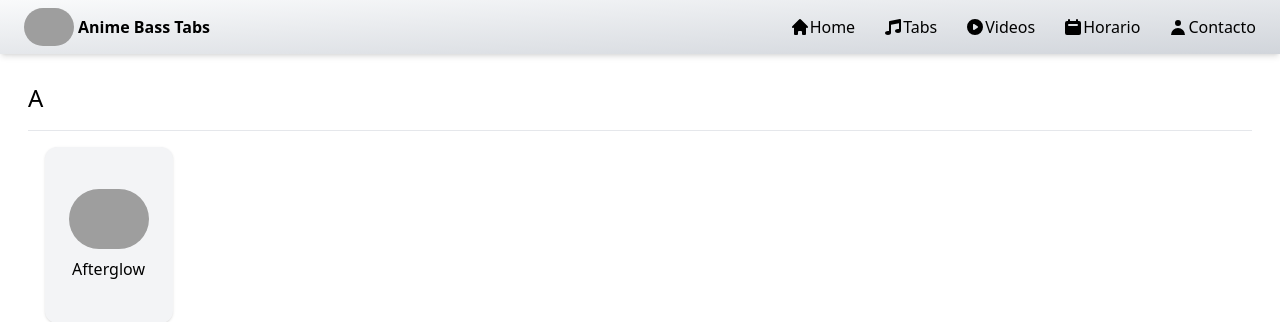
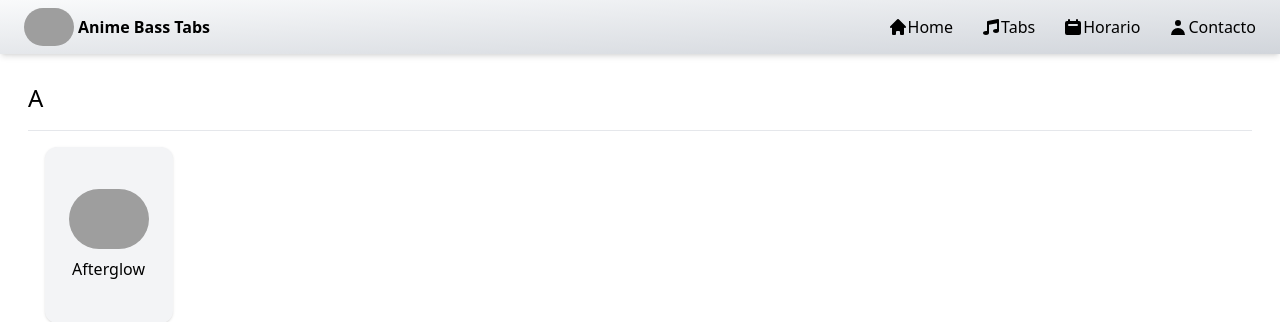
Before and after one commit to roblesbraun/animebasstabs, a PHP site: page /pages/sArtistas.php in a window 1280 px wide. Shown: the top 322 px of the page. Run offline with PHP 8.4, Linux system fonts and the light colour scheme; data comes from the database, SQL or seed files in the repository; some libraries are stand-ins or nearby versions; grey boxes are pictures that could not be loaded.

Commit message:
#17-updated-navbar-php

```diff
--- a/index.html
+++ b/index.html
@@ -38,7 +38,7 @@
                             </svg>
                             <span>Home</span>
                         </a>
-                        <a href="./pages/tabs.html" class="flex items-center py-2 px-3 text-black rounded hover:bg-gray-300 hover:text-black transition duration-500">
+                        <a href="./pages/sArtistas.php" class="flex items-center py-2 px-3 text-black rounded hover:bg-gray-300 hover:text-black transition duration-500">
                             <svg xmlns="http://www.w3.org/2000/svg" class="h-5 w-5" viewBox="0 0 20 20" fill="currentColor">
                                 <path d="M18 3a1 1 0 00-1.196-.98l-10 2A1 1 0 006 5v9.114A4.369 4.369 0 005 14c-1.657 0-3 .895-3 2s1.343 2 3 2 3-.895 3-2V7.82l8-1.6v5.894A4.37 4.37 0 0015 12c-1.657 0-3 .895-3 2s1.343 2 3 2 3-.895 3-2V3z" />
                             </svg>
@@ -90,7 +90,7 @@
                     </svg>
                     <span>Home</span>
                 </a>
-                <a href="./pages/tabs.html" class="flex justify-center items-center py-2 px-3 text-black rounded hover:bg-gray-300 hover:text-black transition duration-500">
+                <a href="./pages/sArtistas.php" class="flex justify-center items-center py-2 px-3 text-black rounded hover:bg-gray-300 hover:text-black transition duration-500">
                     <svg xmlns="http://www.w3.org/2000/svg" class="h-5 w-5" viewBox="0 0 20 20" fill="currentColor">
                         <path d="M18 3a1 1 0 00-1.196-.98l-10 2A1 1 0 006 5v9.114A4.369 4.369 0 005 14c-1.657 0-3 .895-3 2s1.343 2 3 2 3-.895 3-2V7.82l8-1.6v5.894A4.37 4.37 0 0015 12c-1.657 0-3 .895-3 2s1.343 2 3 2 3-.895 3-2V3z" />
                     </svg>
--- a/pages/contacto.html
+++ b/pages/contacto.html
@@ -35,7 +35,7 @@
                             </svg>
                             <span>Home</span>
                         </a>
-                        <a href="./tabs.html" class="flex items-center py-2 px-3 text-black rounded hover:bg-gray-300 hover:text-black transition duration-500">
+                        <a href="./sArtistas.php" class="flex items-center py-2 px-3 text-black rounded hover:bg-gray-300 hover:text-black transition duration-500">
                             <svg xmlns="http://www.w3.org/2000/svg" class="h-5 w-5" viewBox="0 0 20 20" fill="currentColor">
                                 <path d="M18 3a1 1 0 00-1.196-.98l-10 2A1 1 0 006 5v9.114A4.369 4.369 0 005 14c-1.657 0-3 .895-3 2s1.343 2 3 2 3-.895 3-2V7.82l8-1.6v5.894A4.37 4.37 0 0015 12c-1.657 0-3 .895-3 2s1.343 2 3 2 3-.895 3-2V3z" />
                             </svg>
@@ -87,7 +87,7 @@
                     </svg>
                     <span>Home</span>
                 </a>
-                <a href="./tabs.html" class="flex justify-center items-center py-2 px-3 text-black rounded hover:bg-gray-300 hover:text-black transition duration-500">
+                <a href="./sArtistas.php" class="flex justify-center items-center py-2 px-3 text-black rounded hover:bg-gray-300 hover:text-black transition duration-500">
                     <svg xmlns="http://www.w3.org/2000/svg" class="h-5 w-5" viewBox="0 0 20 20" fill="currentColor">
                         <path d="M18 3a1 1 0 00-1.196-.98l-10 2A1 1 0 006 5v9.114A4.369 4.369 0 005 14c-1.657 0-3 .895-3 2s1.343 2 3 2 3-.895 3-2V7.82l8-1.6v5.894A4.37 4.37 0 0015 12c-1.657 0-3 .895-3 2s1.343 2 3 2 3-.895 3-2V3z" />
                     </svg>
--- a/pages/horario.html
+++ b/pages/horario.html
@@ -35,7 +35,7 @@
                             </svg>
                             <span>Home</span>
                         </a>
-                        <a href="./tabs.html" class="flex items-center py-2 px-3 text-black rounded hover:bg-gray-300 hover:text-black transition duration-500">
+                        <a href="./sArtistas.php" class="flex items-center py-2 px-3 text-black rounded hover:bg-gray-300 hover:text-black transition duration-500">
                             <svg xmlns="http://www.w3.org/2000/svg" class="h-5 w-5" viewBox="0 0 20 20" fill="currentColor">
                                 <path d="M18 3a1 1 0 00-1.196-.98l-10 2A1 1 0 006 5v9.114A4.369 4.369 0 005 14c-1.657 0-3 .895-3 2s1.343 2 3 2 3-.895 3-2V7.82l8-1.6v5.894A4.37 4.37 0 0015 12c-1.657 0-3 .895-3 2s1.343 2 3 2 3-.895 3-2V3z" />
                             </svg>
@@ -87,7 +87,7 @@
                     </svg>
                     <span>Home</span>
                 </a>
-                <a href="./tabs.html" class="flex justify-center items-center py-2 px-3 text-black rounded hover:bg-gray-300 hover:text-black transition duration-500">
+                <a href="./sArtistas.php" class="flex justify-center items-center py-2 px-3 text-black rounded hover:bg-gray-300 hover:text-black transition duration-500">
                     <svg xmlns="http://www.w3.org/2000/svg" class="h-5 w-5" viewBox="0 0 20 20" fill="currentColor">
                         <path d="M18 3a1 1 0 00-1.196-.98l-10 2A1 1 0 006 5v9.114A4.369 4.369 0 005 14c-1.657 0-3 .895-3 2s1.343 2 3 2 3-.895 3-2V7.82l8-1.6v5.894A4.37 4.37 0 0015 12c-1.657 0-3 .895-3 2s1.343 2 3 2 3-.895 3-2V3z" />
                     </svg>
--- a/pages/sArtistas.php
+++ b/pages/sArtistas.php
@@ -41,17 +41,11 @@
                             </svg>
                             <span>Home</span>
                         </a>
-                        <a href="./tabs.html" class="flex items-center py-2 px-3 text-black rounded hover:bg-gray-300 hover:text-black transition duration-500">
+                        <a href="./sArtistas.php" class="flex items-center py-2 px-3 text-black rounded hover:bg-gray-300 hover:text-black transition duration-500">
                             <svg xmlns="http://www.w3.org/2000/svg" class="h-5 w-5" viewBox="0 0 20 20" fill="currentColor">
                                 <path d="M18 3a1 1 0 00-1.196-.98l-10 2A1 1 0 006 5v9.114A4.369 4.369 0 005 14c-1.657 0-3 .895-3 2s1.343 2 3 2 3-.895 3-2V7.82l8-1.6v5.894A4.37 4.37 0 0015 12c-1.657 0-3 .895-3 2s1.343 2 3 2 3-.895 3-2V3z" />
                             </svg>
                             <span>Tabs</span>
-                        </a>
-                        <a href="./videos.html" class="flex items-center py-2 px-3 text-black rounded hover:bg-gray-300 hover:text-black transition duration-500">
-                            <svg xmlns="http://www.w3.org/2000/svg" class="h-5 w-5" viewBox="0 0 20 20" fill="currentColor">
-                                <path fill-rule="evenodd" d="M10 18a8 8 0 100-16 8 8 0 000 16zM9.555 7.168A1 1 0 008 8v4a1 1 0 001.555.832l3-2a1 1 0 000-1.664l-3-2z" clip-rule="evenodd" />
-                            </svg>
-                            <span>Videos</span>
                         </a>
                         <a href="./horario.html" class="flex items-center py-2 px-3 text-black rounded hover:bg-gray-300 hover:text-black transition duration-500">
                             <svg xmlns="http://www.w3.org/2000/svg" class="h-5 w-5" viewBox="0 0 20 20" fill="currentColor">
@@ -99,17 +93,11 @@
                     </svg>
                     <span>Home</span>
                 </a>
-                <a href="./tabs.html" class="flex justify-center items-center py-2 px-3 text-black rounded hover:bg-gray-300 hover:text-black transition duration-500">
+                <a href="./sArtistas.php" class="flex justify-center items-center py-2 px-3 text-black rounded hover:bg-gray-300 hover:text-black transition duration-500">
                     <svg xmlns="http://www.w3.org/2000/svg" class="h-5 w-5" viewBox="0 0 20 20" fill="currentColor">
                         <path d="M18 3a1 1 0 00-1.196-.98l-10 2A1 1 0 006 5v9.114A4.369 4.369 0 005 14c-1.657 0-3 .895-3 2s1.343 2 3 2 3-.895 3-2V7.82l8-1.6v5.894A4.37 4.37 0 0015 12c-1.657 0-3 .895-3 2s1.343 2 3 2 3-.895 3-2V3z" />
                     </svg>
                     <span>Tabs</span>
-                </a>
-                <a href="./videos.html" class="flex justify-center items-center py-2 px-3 text-black rounded hover:bg-gray-300 hover:text-black transition duration-500">
-                    <svg xmlns="http://www.w3.org/2000/svg" class="h-5 w-5" viewBox="0 0 20 20" fill="currentColor">
-                        <path fill-rule="evenodd" d="M10 18a8 8 0 100-16 8 8 0 000 16zM9.555 7.168A1 1 0 008 8v4a1 1 0 001.555.832l3-2a1 1 0 000-1.664l-3-2z" clip-rule="evenodd" />
-                    </svg>
-                    <span>Videos</span>
                 </a>
                 <a href="./horario.html" class="flex justify-center items-center py-2 px-3 text-black rounded hover:bg-gray-300 hover:text-black transition duration-500">
                     <svg xmlns="http://www.w3.org/2000/svg" class="h-5 w-5" viewBox="0 0 20 20" fill="currentColor">
--- a/pages/sVideos.php
+++ b/pages/sVideos.php
@@ -66,7 +66,7 @@
                             </svg>
                             <span>Home</span>
                         </a>
-                        <a href="./tabs.html" class="flex items-center py-2 px-3 text-black rounded hover:bg-gray-300 hover:text-black transition duration-500">
+                        <a href="./sArtistas.php" class="flex items-center py-2 px-3 text-black rounded hover:bg-gray-300 hover:text-black transition duration-500">
                             <svg xmlns="http://www.w3.org/2000/svg" class="h-5 w-5" viewBox="0 0 20 20" fill="currentColor">
                                 <path d="M18 3a1 1 0 00-1.196-.98l-10 2A1 1 0 006 5v9.114A4.369 4.369 0 005 14c-1.657 0-3 .895-3 2s1.343 2 3 2 3-.895 3-2V7.82l8-1.6v5.894A4.37 4.37 0 0015 12c-1.657 0-3 .895-3 2s1.343 2 3 2 3-.895 3-2V3z" />
                             </svg>
@@ -118,7 +118,7 @@
                     </svg>
                     <span>Home</span>
                 </a>
-                <a href="./tabs.html" class="flex justify-center items-center py-2 px-3 text-black rounded hover:bg-gray-300 hover:text-black transition duration-500">
+                <a href="./sArtistas.php" class="flex justify-center items-center py-2 px-3 text-black rounded hover:bg-gray-300 hover:text-black transition duration-500">
                     <svg xmlns="http://www.w3.org/2000/svg" class="h-5 w-5" viewBox="0 0 20 20" fill="currentColor">
                         <path d="M18 3a1 1 0 00-1.196-.98l-10 2A1 1 0 006 5v9.114A4.369 4.369 0 005 14c-1.657 0-3 .895-3 2s1.343 2 3 2 3-.895 3-2V7.82l8-1.6v5.894A4.37 4.37 0 0015 12c-1.657 0-3 .895-3 2s1.343 2 3 2 3-.895 3-2V3z" />
                     </svg>
--- a/pages/tabs.html
+++ b/pages/tabs.html
@@ -35,7 +35,7 @@
                             </svg>
                             <span>Home</span>
                         </a>
-                        <a href="./tabs.html" class="flex items-center py-2 px-3 text-black rounded hover:bg-gray-300 hover:text-black transition duration-500">
+                        <a href="./sArtistas.php" class="flex items-center py-2 px-3 text-black rounded hover:bg-gray-300 hover:text-black transition duration-500">
                             <svg xmlns="http://www.w3.org/2000/svg" class="h-5 w-5" viewBox="0 0 20 20" fill="currentColor">
                                 <path d="M18 3a1 1 0 00-1.196-.98l-10 2A1 1 0 006 5v9.114A4.369 4.369 0 005 14c-1.657 0-3 .895-3 2s1.343 2 3 2 3-.895 3-2V7.82l8-1.6v5.894A4.37 4.37 0 0015 12c-1.657 0-3 .895-3 2s1.343 2 3 2 3-.895 3-2V3z" />
                             </svg>
@@ -87,7 +87,7 @@
                     </svg>
                     <span>Home</span>
                 </a>
-                <a href="./tabs.html" class="flex justify-center items-center py-2 px-3 text-black rounded hover:bg-gray-300 hover:text-black transition duration-500">
+                <a href="./sArtistas.php" class="flex justify-center items-center py-2 px-3 text-black rounded hover:bg-gray-300 hover:text-black transition duration-500">
                     <svg xmlns="http://www.w3.org/2000/svg" class="h-5 w-5" viewBox="0 0 20 20" fill="currentColor">
                         <path d="M18 3a1 1 0 00-1.196-.98l-10 2A1 1 0 006 5v9.114A4.369 4.369 0 005 14c-1.657 0-3 .895-3 2s1.343 2 3 2 3-.895 3-2V7.82l8-1.6v5.894A4.37 4.37 0 0015 12c-1.657 0-3 .895-3 2s1.343 2 3 2 3-.895 3-2V3z" />
                     </svg>
--- a/pages/tabsview.html
+++ b/pages/tabsview.html
@@ -36,7 +36,7 @@
                             </svg>
                             <span>Home</span>
                         </a>
-                        <a href="./tabs.html" class="flex items-center py-2 px-3 text-black rounded hover:bg-gray-300 hover:text-black transition duration-500">
+                        <a href="./sArtistas.php" class="flex items-center py-2 px-3 text-black rounded hover:bg-gray-300 hover:text-black transition duration-500">
                             <svg xmlns="http://www.w3.org/2000/svg" class="h-5 w-5" viewBox="0 0 20 20" fill="currentColor">
                                 <path d="M18 3a1 1 0 00-1.196-.98l-10 2A1 1 0 006 5v9.114A4.369 4.369 0 005 14c-1.657 0-3 .895-3 2s1.343 2 3 2 3-.895 3-2V7.82l8-1.6v5.894A4.37 4.37 0 0015 12c-1.657 0-3 .895-3 2s1.343 2 3 2 3-.895 3-2V3z" />
                             </svg>
@@ -88,7 +88,7 @@
                     </svg>
                     <span>Home</span>
                 </a>
-                <a href="./tabs.html" class="flex justify-center items-center py-2 px-3 text-black rounded hover:bg-gray-300 hover:text-black transition duration-500">
+                <a href="./sArtistas.php" class="flex justify-center items-center py-2 px-3 text-black rounded hover:bg-gray-300 hover:text-black transition duration-500">
                     <svg xmlns="http://www.w3.org/2000/svg" class="h-5 w-5" viewBox="0 0 20 20" fill="currentColor">
                         <path d="M18 3a1 1 0 00-1.196-.98l-10 2A1 1 0 006 5v9.114A4.369 4.369 0 005 14c-1.657 0-3 .895-3 2s1.343 2 3 2 3-.895 3-2V7.82l8-1.6v5.894A4.37 4.37 0 0015 12c-1.657 0-3 .895-3 2s1.343 2 3 2 3-.895 3-2V3z" />
                     </svg>
```
